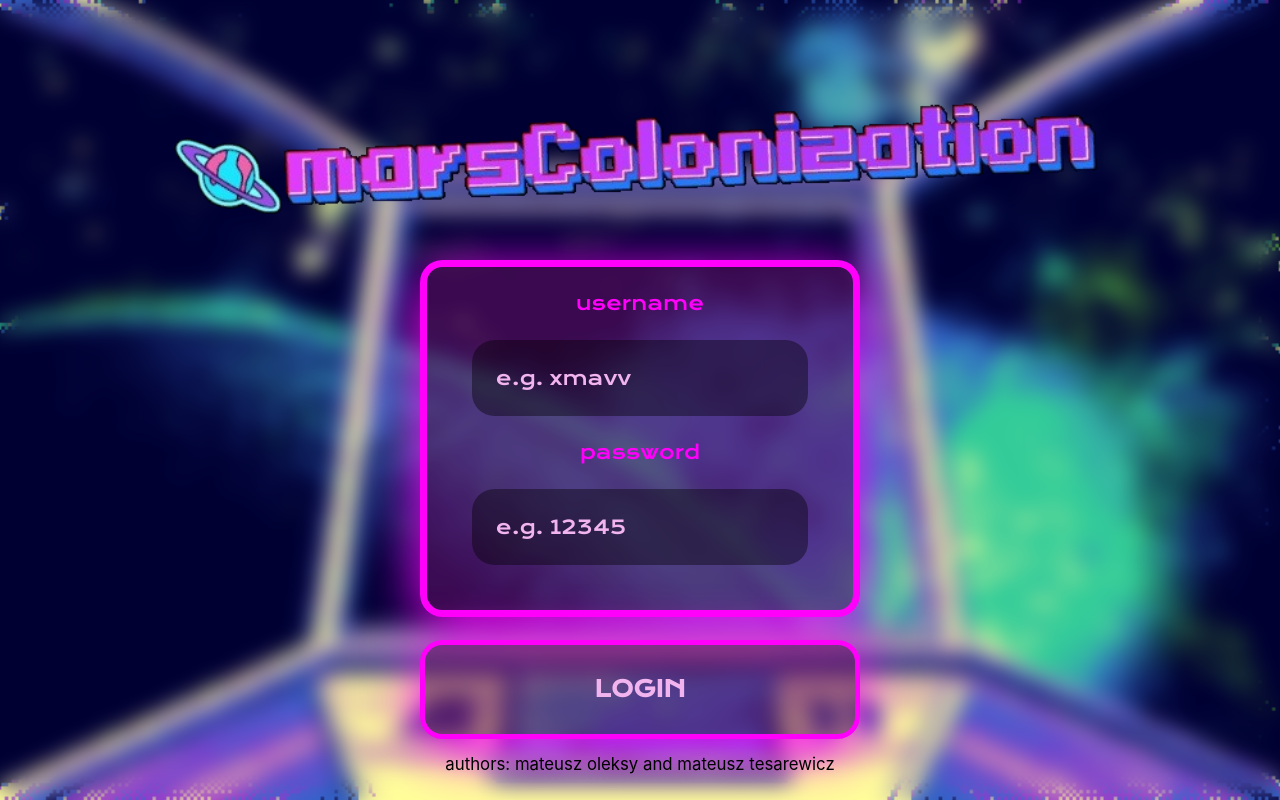
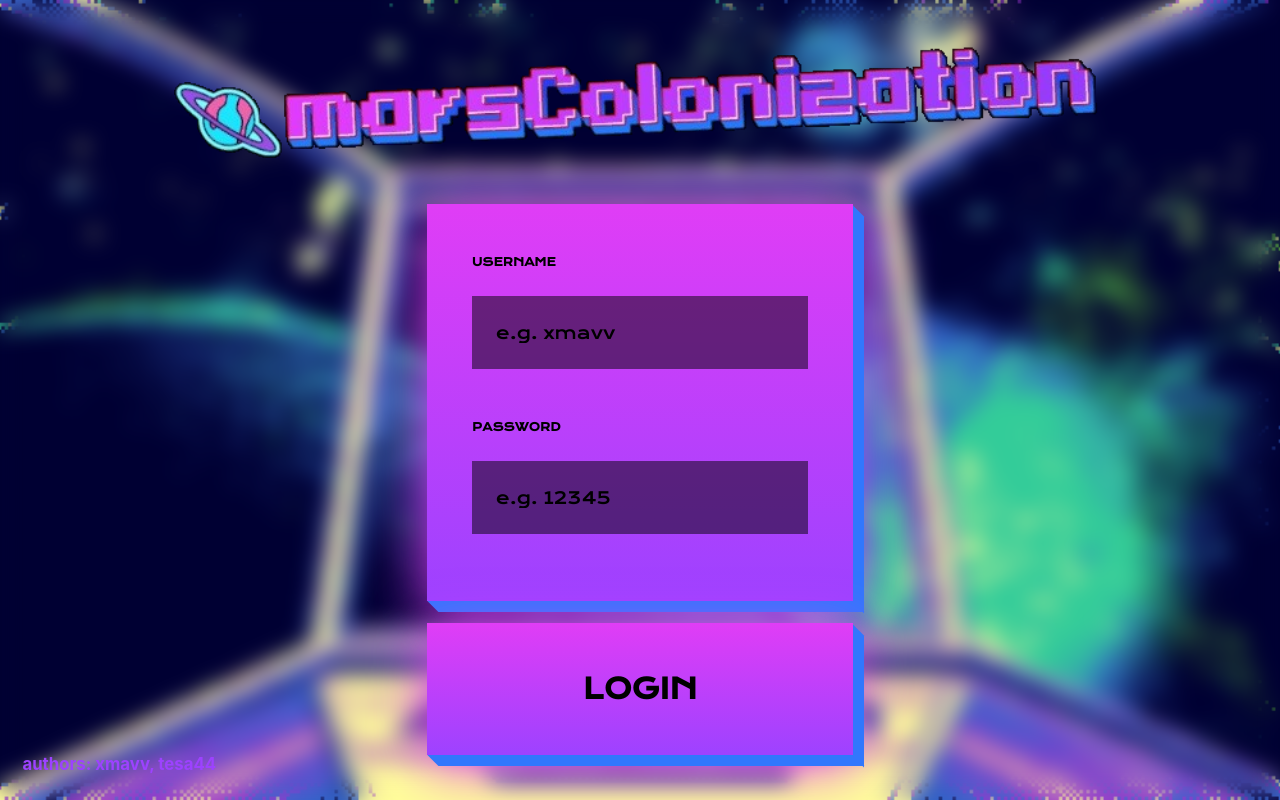
Before and after one commit to xmavv/marsColonization, a React (Vite) app in the folder FRONTEND/: page /login in a window 1280 px wide. Built offline with nearby package versions, Linux system fonts and the light colour scheme; a web font is replaced by a local one.

Commit message:
change ui

```diff
--- a/FRONTEND/src/features/user/Authentication.tsx
+++ b/FRONTEND/src/features/user/Authentication.tsx
@@ -1,54 +1,84 @@
 import styled from "styled-components";
 import ButtonCta from "../../ui/ButtonCta";
 
-const StyledAuthentication = styled.form`
-  display: flex;
-  flex-direction: column;
-  gap: 2rem;
-`;
-
 const UserData = styled.div`
-  font-size: 1.7rem;
+  font-size: 1.5rem;
+  width: 38rem;
 
   display: flex;
   flex-direction: column;
   align-items: center;
+  gap: 2rem;
 
-  padding: 2rem;
+  position: relative;
+  padding: 4rem 2rem;
+  margin-bottom: 2rem;
 
-  color: var(--color-primary);
-  border: 7px solid var(--color-primary);
-  border-radius: var(--radius-small);
-  background-color: var(--color-primary-bg);
+  color: black;
+  background-image: linear-gradient(
+    var(--color-primary),
+    var(--color-primary-2)
+  );
   box-shadow: 0 1rem 5rem var(--color-primary);
+
+  &::before,
+  &::after {
+    content: "";
+    position: absolute;
+    background-color: var(--color-complementary);
+  }
+
+  &::before {
+    bottom: -1rem;
+    left: 6px;
+
+    width: 100%;
+    height: 1rem;
+
+    transform: skewX(45deg);
+  }
+
+  &::after {
+    top: 7px;
+    right: -1rem;
+
+    width: 1rem;
+    height: 100%;
+
+    transform: skewY(45deg);
+  }
 `;
 
 const Input = styled.input`
   font-family: "Krona One", sans-serif;
+  display: block;
 
   padding: 1.5rem;
   margin: 2rem;
   width: 30rem;
 
-  border-radius: var(--radius-small);
+  color: var(--color-complementary);
+  background-color: rgba(0, 0, 0, 0.5);
   border: 7px solid transparent;
 
-  color: var(--color-complementary);
-  background-color: rgba(0, 0, 0, 0.4);
   transition: all 0.3s ease;
 
   &::placeholder {
-    color: var(--color-complementary);
+    color: black;
   }
 
   &:focus {
     outline: none;
-    border: 7px solid var(--color-primary);
+    border: 7px solid var(--color-complementary);
   }
 `;
 
 const Label = styled.label`
+  margin-left: 2rem;
+  font-size: 1rem;
+  font-weight: bold;
   font-family: "Krona One", sans-serif;
+  text-transform: uppercase;
 `;
 
 interface AuthenticationProps {
@@ -58,17 +88,23 @@ interface AuthenticationProps {
 
 function Authentication({ children, onClick }: AuthenticationProps) {
   return (
-    <StyledAuthentication>
+    <form>
       <UserData>
-        <Label htmlFor="username">username</Label>
-        <Input placeholder="e.g. xmavv" id="username" type="text" />
+        <div>
+          <Label htmlFor="username">username</Label>
+          <Input placeholder="e.g. xmavv" id="username" type="text" />
+        </div>
 
-        <Label htmlFor="password">password</Label>
-        <Input placeholder="e.g. 12345" id="password" type="text" />
+        <div>
+          <Label htmlFor="password">password</Label>
+          <Input placeholder="e.g. 12345" id="password" type="password" />
+        </div>
       </UserData>
 
-      <ButtonCta onClick={onClick}>{children}</ButtonCta>
-    </StyledAuthentication>
+      <ButtonCta rotate="0deg" onClick={onClick}>
+        {children}
+      </ButtonCta>
+    </form>
   );
 }
 
--- a/FRONTEND/src/pages/Homepage.tsx
+++ b/FRONTEND/src/pages/Homepage.tsx
@@ -2,20 +2,20 @@ import styled from "styled-components";
 import ButtonCta from "../ui/ButtonCta";
 
 const StyledHomepage = styled.div`
-  *:first-child {
-    margin-bottom: 2rem;
-  }
-
-  &:has(button:hover) button:not(:hover) {
-    transform: scale(0.9);
+  * {
+    margin: 10rem 4rem;
   }
 `;
 
 function Homepage() {
   return (
     <StyledHomepage>
-      <ButtonCta to="/register">register</ButtonCta>
-      <ButtonCta to="/login">login</ButtonCta>
+      <ButtonCta rotate="5deg" to="/register">
+        register
+      </ButtonCta>
+      <ButtonCta rotate="-12deg" to="/login">
+        login
+      </ButtonCta>
     </StyledHomepage>
   );
 }
--- a/FRONTEND/src/styles/index.css
+++ b/FRONTEND/src/styles/index.css
@@ -59,9 +59,9 @@ html,
   /* 7 */
 
   --radius-small: 2rem;
-  --color-primary: #ff00fb;
-  --color-primary-bg: #65106494;
-  --color-complementary: #f2b4ef;
+  --color-primary: #e03df6;
+  --color-primary-2: #9d42ff;
+  --color-complementary: #3177fd;
 }
 
 /*
--- a/FRONTEND/src/ui/ButtonCta.tsx
+++ b/FRONTEND/src/ui/ButtonCta.tsx
@@ -1,42 +1,90 @@
 import { Link } from "react-router-dom";
 import styled from "styled-components";
 
-const StyledButtonCta = styled.button`
-  font-size: 2rem;
+const StyledButtonCta = styled.button<{ rotate: string }>`
+  font-size: 2.5rem;
   font-family: "Krona One", sans-serif;
   font-weight: bold;
   text-transform: uppercase;
 
-  width: 100%;
-  padding: 2.5rem 2rem;
+  position: relative;
+  width: 38rem;
+  padding: 4rem 2rem;
 
-  color: var(--color-complementary);
-  border: 5px solid var(--color-primary);
-  background-color: var(--color-primary-bg);
-  border-radius: var(--radius-small);
+  color: black;
+  background-image: linear-gradient(
+    var(--color-primary),
+    var(--color-primary-2)
+  );
   box-shadow: 0 1rem 5rem var(--color-primary);
+
+  rotate: ${(props) => props.rotate};
 
   transition: all 0.3s ease;
 
+  &::before,
+  &::after {
+    content: "";
+    position: absolute;
+    background-color: var(--color-complementary);
+
+    transition: all 0.3s ease;
+  }
+
+  &::before {
+    bottom: -1rem;
+    left: 6px;
+
+    width: 100%;
+    height: 1rem;
+
+    transform: skewX(45deg);
+  }
+
+  &::after {
+    top: 7px;
+    right: -1rem;
+
+    width: 1rem;
+    height: 100%;
+
+    transform: skewY(45deg);
+  }
+
   &:hover {
-    color: black;
-    transform: scale(1.1);
-    background-color: var(--color-primary);
+    transform: translate(1rem, 1rem);
+
+    &::after {
+      width: 0.5rem;
+      right: -0.5rem;
+      top: 3px;
+    }
+
+    &::before {
+      height: 0.5rem;
+      bottom: -0.5rem;
+      left: 3px;
+    }
   }
 `;
 
 interface ButtonCtaProps {
   children: string;
   to?: string;
+  rotate: string;
   onClick?: () => void;
 }
 
-function ButtonCta({ children, to, onClick }: ButtonCtaProps) {
+function ButtonCta({ children, to, rotate, onClick }: ButtonCtaProps) {
   if (to === undefined)
-    return <StyledButtonCta onClick={onClick}>{children}</StyledButtonCta>;
+    return (
+      <StyledButtonCta rotate={rotate} onClick={onClick}>
+        {children}
+      </StyledButtonCta>
+    );
 
   return (
-    <StyledButtonCta>
+    <StyledButtonCta rotate={rotate}>
       <Link to={to}>{children}</Link>
     </StyledButtonCta>
   );
--- a/FRONTEND/src/ui/HomeLayout.tsx
+++ b/FRONTEND/src/ui/HomeLayout.tsx
@@ -11,12 +11,9 @@ const StyledHomeLayout = styled.main`
   position: relative;
 
   height: 100vh;
-  text-align: center;
 `;
 
 const Wrapper = styled.div`
-  padding: 5rem 0;
-
   display: flex;
   flex-direction: column;
   align-items: center;
@@ -31,10 +28,14 @@ const Blur = styled.div`
 
 const Authors = styled.p`
   font-size: 1.5rem;
+  font-weight: bold;
   padding: 2rem;
+
+  color: var(--color-primary-2);
 
   position: absolute;
   bottom: 0;
+  left: 0;
 `;
 
 function HomeLayout() {
@@ -44,7 +45,7 @@ function HomeLayout() {
         <Wrapper>
           <LogoType />
           <Outlet />
-          <Authors>authors: mateusz oleksy and mateusz tesarewicz</Authors>
+          <Authors>authors: xmavv, tesa44</Authors>
         </Wrapper>
       </Blur>
     </StyledHomeLayout>
```
